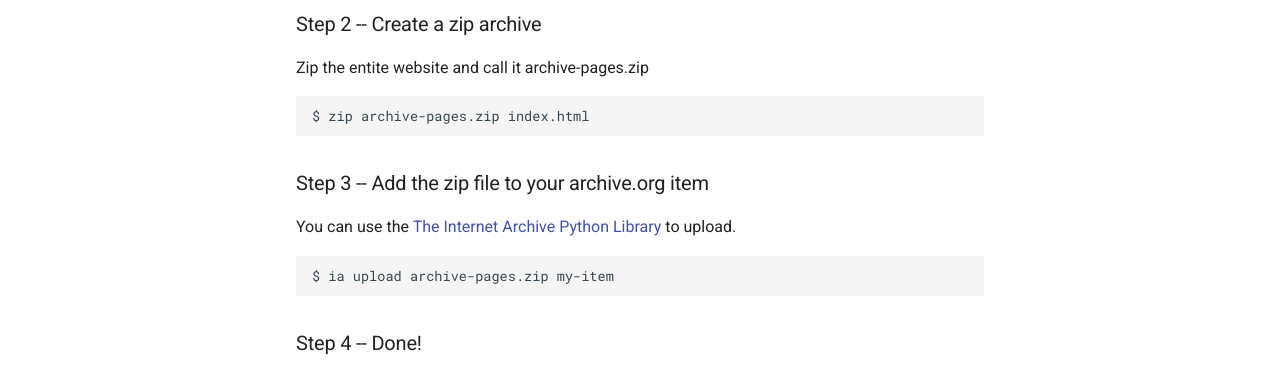
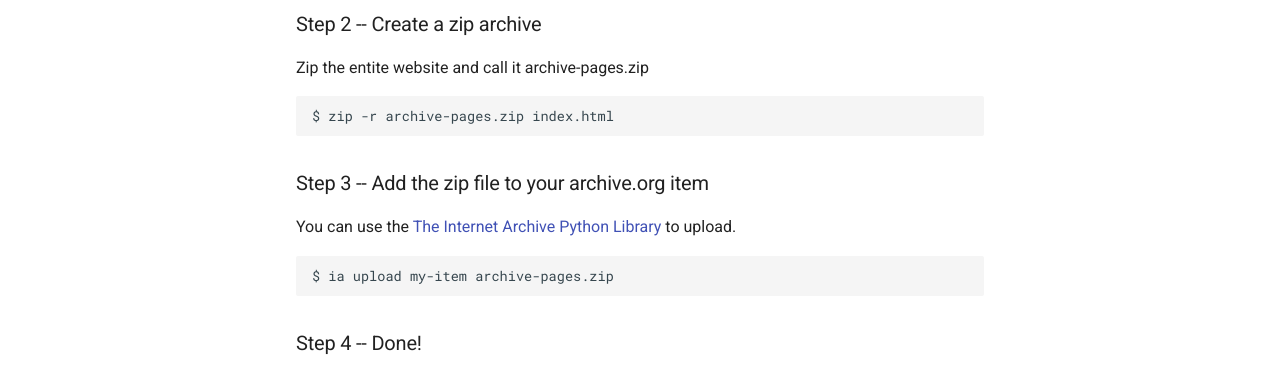
Before and after one commit to anandology/archive-pages, an MkDocs documentation site: the page built from docs/index.md, in a window 1280 px wide and 979 px high. Shown: the part 511-884 px from the top of the window. Built offline with MkDocs 1.6.1 and Material for MkDocs 9.7.7, drawn with Linux system fonts in a browser that asks for light colours; comment, search, counter and statistics services are not loaded.

````diff
--- a/docs/index.md
+++ b/docs/index.md
@@ -17,7 +17,7 @@ $ echo "<h1>Hello World!</h1>" > index.html
 Zip the entite website and call it archive-pages.zip
 
 ```
-$ zip archive-pages.zip index.html
+$ zip -r archive-pages.zip index.html
 ```
 
 ### Step 3 -- Add the zip file to your archive.org item
@@ -25,7 +25,7 @@ $ zip archive-pages.zip index.html
 You can use the [The Internet Archive Python Library][1] to upload.
 
 ```
-$ ia upload archive-pages.zip my-item
+$ ia upload my-item archive-pages.zip
 ```
 
 [1]:https://archive.org/services/docs/api/internetarchive/cli.html
````
